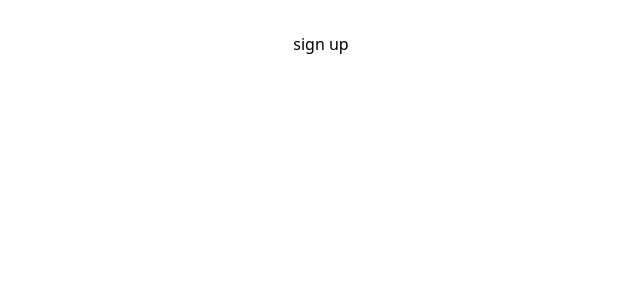
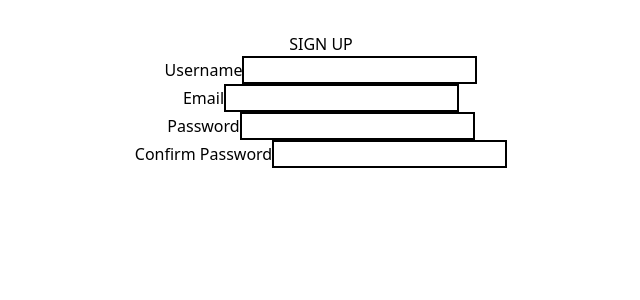
Before and after one commit to samuel-santos91/pet-play-date, a React (Vite) app: page /signup in a window 1280 px wide. Shown: the top 300 px of the page, without its empty margins (319-959 px from the left). Built offline with nearby package versions, Linux system fonts and the light colour scheme.

Commit message:
creates log in and sign in components and their forms

```diff
--- a/src/components/LogIn.tsx
+++ b/src/components/LogIn.tsx
@@ -1,5 +1,24 @@
 const LogIn = () => {
-  return <p>log in</p>;
+  return (
+    <>
+      <form>
+        <h2>LOG IN</h2>
+        <div>
+          <label htmlFor="username">Username</label>
+          <input className="border-solid border-2 border-black" type="text" id="username"/>
+        </div>
+
+        <div>
+          <label htmlFor="password">Password</label>
+          <input
+            className="border-solid border-2 border-black"
+            type="password"
+            id="password"
+          />
+        </div>
+      </form>
+    </>
+  );
 };
 
 export default LogIn;
--- a/src/components/SignUp.tsx
+++ b/src/components/SignUp.tsx
@@ -1,5 +1,46 @@
 const SignUp = () => {
-  return <p>sign up</p>;
+  return (
+    <>
+      <form>
+        <h2>SIGN UP</h2>
+        <div>
+          <label htmlFor="username">Username</label>
+          <input
+            className="border-solid border-2 border-black"
+            type="text"
+            id="username"
+          />
+        </div>
+
+        <div>
+          <label htmlFor="email">Email</label>
+          <input
+            className="border-solid border-2 border-black"
+            type="email"
+            id="email"
+          />
+        </div>
+
+        <div>
+          <label htmlFor="password">Password</label>
+          <input
+            className="border-solid border-2 border-black"
+            type="password"
+            id="password"
+          />
+        </div>
+
+        <div>
+          <label htmlFor="confirmPassword">Confirm Password</label>
+          <input
+            className="border-solid border-2 border-black"
+            type="password"
+            id="confirmPassword"
+          />
+        </div>
+      </form>
+    </>
+  );
 };
 
 export default SignUp;
```
